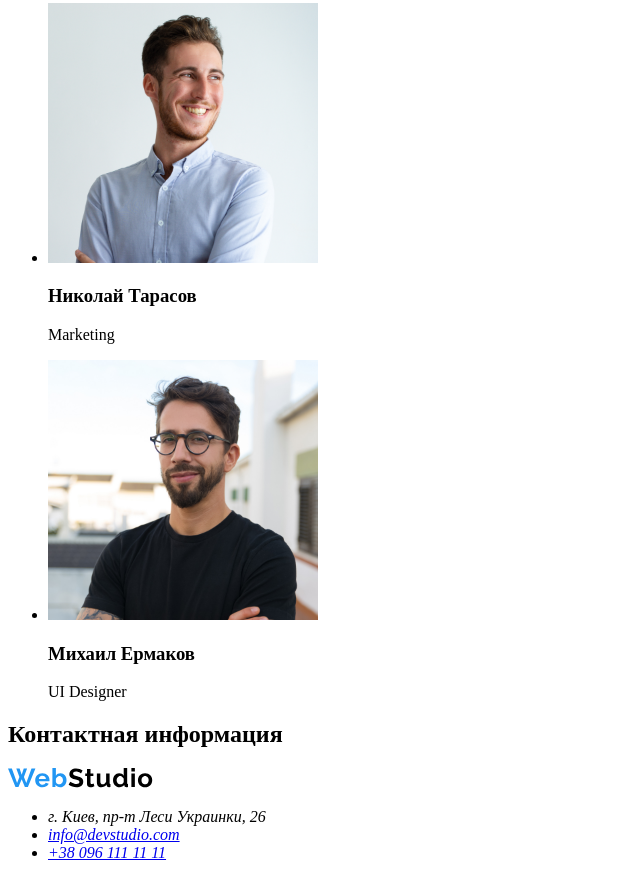
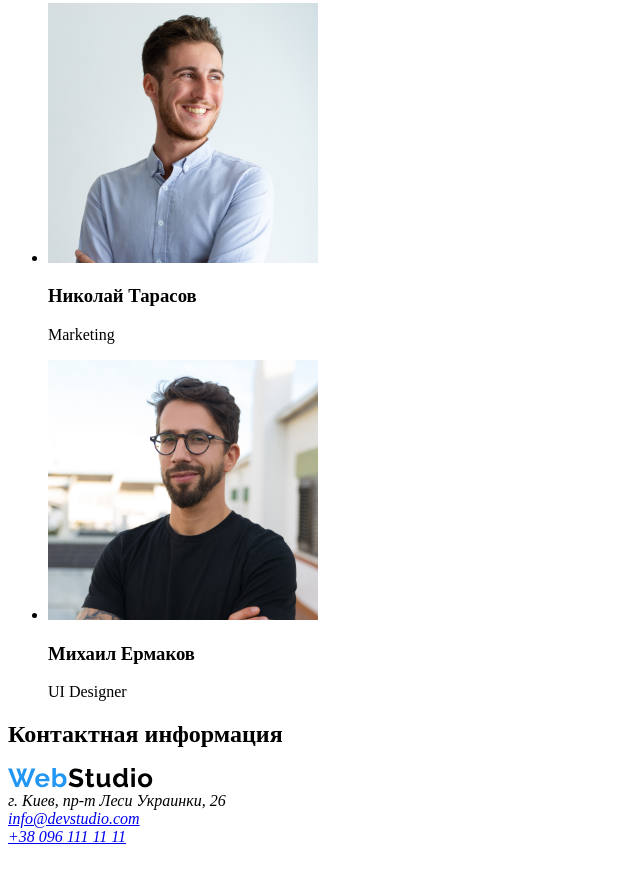
Before and after one commit to KonstantinZakrzhevskyi/goit-markup-hw-01, a plain HTML site: page index.html in a window 1280 px wide. Shown: the part 2303-3181 px from the top of the page, without its empty margins (0-640 px from the left). After the commit the page ends 3157 px from the top, so only its background shows below. Drawn offline with Linux system fonts and the light colour scheme.

Commit message:
Изменяет разметку в футере

```diff
--- a/index.html
+++ b/index.html
@@ -117,11 +117,9 @@
           <img src="./images/logo.svg.svg" alt="Логотип" width="145"
         /></a>
         <address>
-          <ul>
-            <li>г. Киев, пр-т Леси Украинки, 26</li>
-            <li><a href="mailto:info@devstudio.com">info@devstudio.com</a></li>
-            <li><a href="tel:+380961111111">+38 096 111 11 11</a></li>
-          </ul>
+          г. Киев, пр-т Леси Украинки, 26 <br />
+          <a href="mailto:info@devstudio.com">info@devstudio.com</a><br />
+          <a href="tel:+380961111111">+38 096 111 11 11</a>
         </address>
       </section>
     </footer>
```
